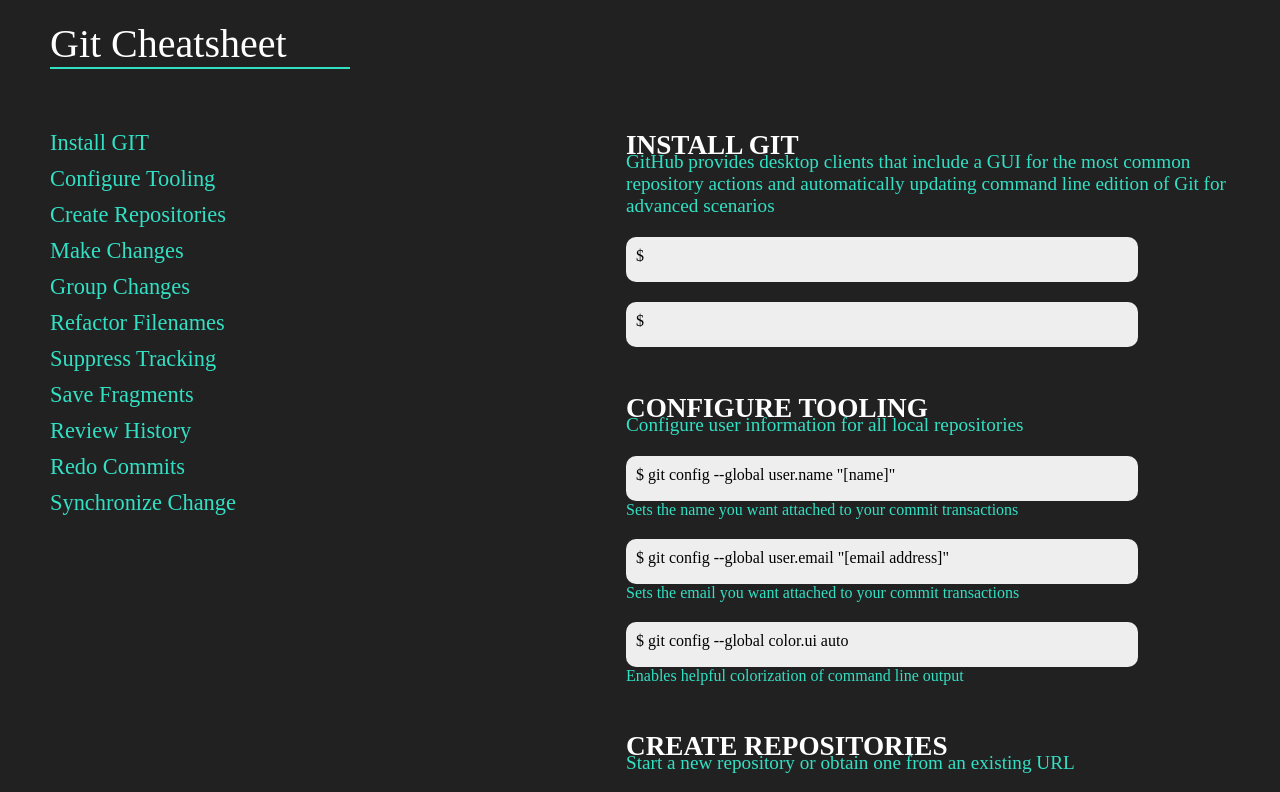
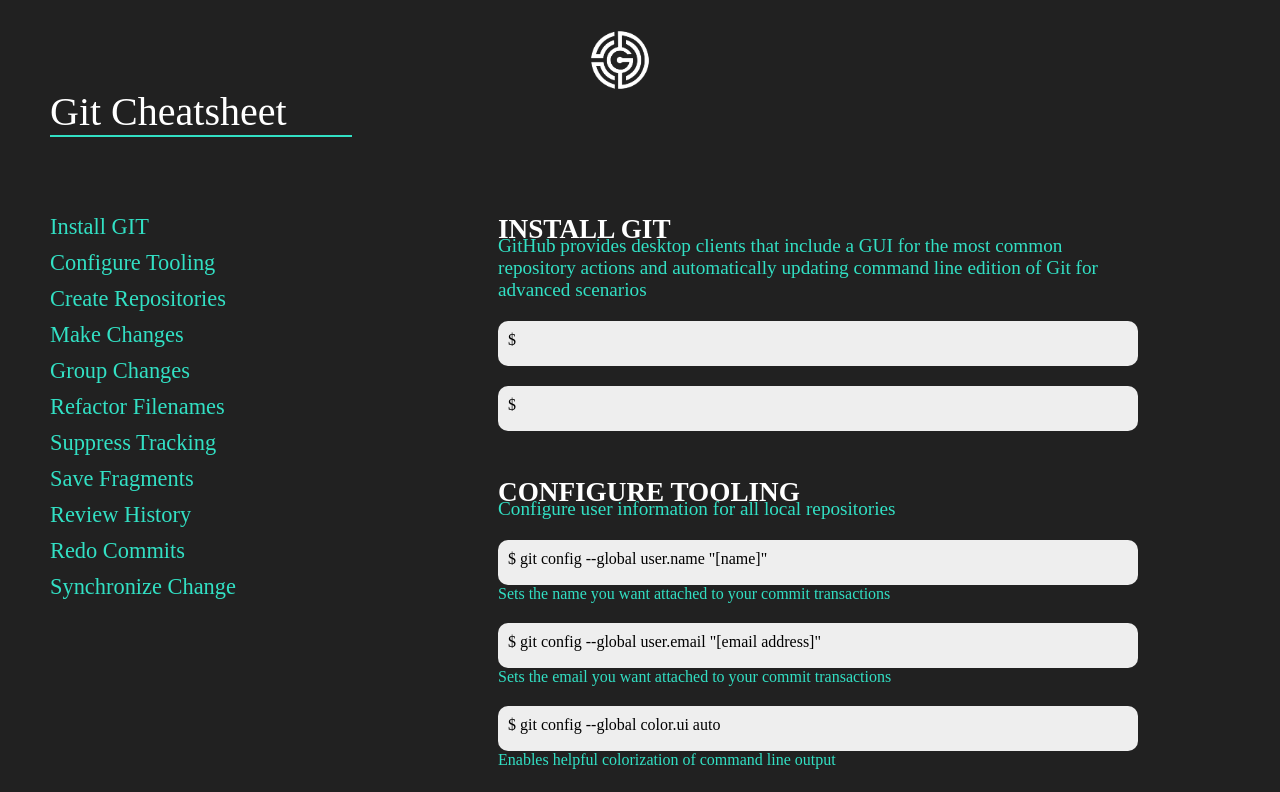
Before and after one commit to swaaz/gitgo, a React (Create React App) app: page /cheatsheet in a window 1280 px wide. Shown: the top 792 px of the page. Built offline with nearby package versions, Linux system fonts and the light colour scheme; a web font is replaced by a local one.

Commit message:
almost completed git cheat

```diff
--- a/src/Components/Cheatsheet/index.jsx
+++ b/src/Components/Cheatsheet/index.jsx
@@ -2,10 +2,18 @@ import React from 'react'
 import Leftside from './Leftside';
 import Rightside from './Rightside';
 import Styles from './styles.module.scss';
+import Logo from '../../assets/logo/gitifylogo.png';
+
 
 function Cheatsheet() {
     return (
         <div className={Styles.cheatsheet}>
+
+            <div className={Styles.header}>
+                <a href='/'>
+                <img src={Logo} alt='Gitify' />
+                </a>
+            </div>
 
             <div className={Styles.heading}>
                 <h1>Git Cheatsheet</h1>
--- a/src/Components/Cheatsheet/styles.module.scss
+++ b/src/Components/Cheatsheet/styles.module.scss
@@ -1,23 +1,79 @@
-@import '../../styles/colors';
+@import "../../styles/colors";
+@import "../../styles/mixins";
 
 .cheatsheet{
     margin: 10px 50px;
+
+    .header{
+        margin: 0 0 -30px -40px;
+        text-align: center;
+
+
+        @include respond-below(sm){
+
+          margin: 0 0
+        }
+        img{
+          width: 100px;
+        &:hover{
+          scale: 1.1;
+          transition: all 0.5s ease 0s;
+
+        }
+      }
+    }
+
+
     .heading{
-        margin-top: -100px;
+        margin-top: 4px;
         position: fixed;
         display: flex;
         flex-direction: column;
         width: 300px;
 
+        @include respond-below(xs){
+            width: 100%;
+            text-align: center;
+            justify-content: center;
+            align-content: center;
+        }
+        @include respond-below(sm){
+            position: absolute;
+            text-align: center;
+            width: 80%;
+        }
+        @include respond-below(xxs){
+            width: 75%;
+
+        }
+
         h1{
             font-size: 2.5rem;
             width: 300px;
             font-weight: 400;
+
+            @include respond-between(sm, md){
+                font-size: 2.2rem;
+            }
+            @include respond-below(sm){
+                width: 100%;
+            }
+            @include respond-below(xxs){
+                font-size: 2rem;
+
+            }
         }
 
         .line{
+           width: 300px;
+            border: 1px solid $accent_blue;
 
-            border: 1px solid $accent_blue;
+            @include respond-between( sm, md){
+                width: 250px;
+            }
+            @include respond-below(sm){
+                width: 100%;
+            }
         }
     }
     .split{
@@ -38,31 +94,56 @@
                 margin: 10px 0;
                 color: $accent_blue;
                 font-size: 1.4rem;
-                // &:active{
-                //     color: white;
-                // }
+                &:hover{
+                    color: white;
+
+                }
             }
 
 
         }
+
+        @include respond-below(sm){
+            display: none;
+        }
         }
 
         .rightSide{
-            margin-left: 45vw;
+            margin-left: 35vw;
             overflow: auto;
+
+            @include respond-below(sm){
+                margin-left: 0;
+            }
 
             .stack{
                width: 50vw;
+
+               @include respond-below(sm){
+                width: 80vw;
+            }
 
             .Heading{
                 margin-top: 10px;
                 font-size: 1.7rem;
                 font-weight: 600;
+
+                @include respond-below(md){
+                    font-size: 1.5rem;
+                }
             }
             .subHeading{
+                // max-width: 80%;
                 margin-top: -10px;
                 font-size: 1.2rem;
                 color: $accent_blue;
+
+                @include respond-below(md){
+                    font-size: 1.1rem;
+                }
+                @include respond-below(sm){
+                    margin-top: 0;
+                }
             }
 
            .section{
@@ -71,7 +152,7 @@
             .snippet{
                 background-color: $faded_white;
                 height: 45px;
-                width: 80%;
+                // width: 80%;
                 border-radius: 10px;
 
                 .code{
--- a/src/Components/Profiles/styles.module.scss
+++ b/src/Components/Profiles/styles.module.scss
@@ -48,11 +48,14 @@
     .profileList{
         margin-top: 30px;
         display: grid;
-        grid-template-columns: repeat(5,1fr) ;
+        // grid-template-columns: repeat(5,1fr) ;
         row-gap: 30px;
         column-gap: 30px;
         justify-items: center;
 
+        @include respond-above(xlg){
+            grid-template-columns: repeat(1fr);
+        }
         @include respond-below(xlg){
             grid-template-columns: repeat(4,1fr);
         }
@@ -122,6 +125,7 @@
         justify-content: space-around;
         width: 100%;
         padding: 10px 0;
+
         img{
             width: 30px;
 
```
